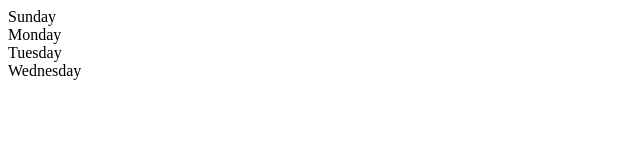
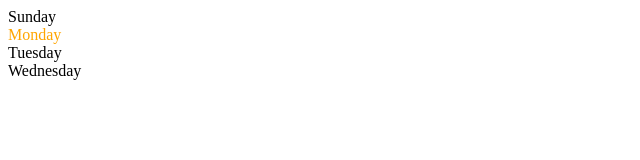
Before and after one commit to ddipendrac/js, a plain HTML site: page 06_dom/two.html in a window 1280 px wide. Shown: the full height of the page, 0-640 px from the left. Drawn offline with Linux system fonts and the light colour scheme.

Commit message:
dom childNodes

```diff
--- a/06_dom/two.html
+++ b/06_dom/two.html
@@ -13,4 +13,23 @@
         <div class="day">Wednesday</div>
     </div>
 </body>
+<script>
+    const parent = document.querySelector(".parent")
+    // console.log(parent);
+    // console.log(parent.children);
+    // console.log(parent.children[1].innerHTML);
+    for (let i = 0; i < parent.children.length; i++){
+        // console.log(parent.children[i].innerHTML);
+    }
+    parent.children[1].style.color = "orange"
+    // console.log(parent.firstElementChild);
+
+    const dayOne = document.querySelector(".day")
+    // console.log(dayOne);
+    // console.log(dayOne.parentElement);
+    // console.log(dayOne.nextElementSibling);
+
+    console.log("NODES: ", parent.childNodes);
+
+</script>
 </html>
```
